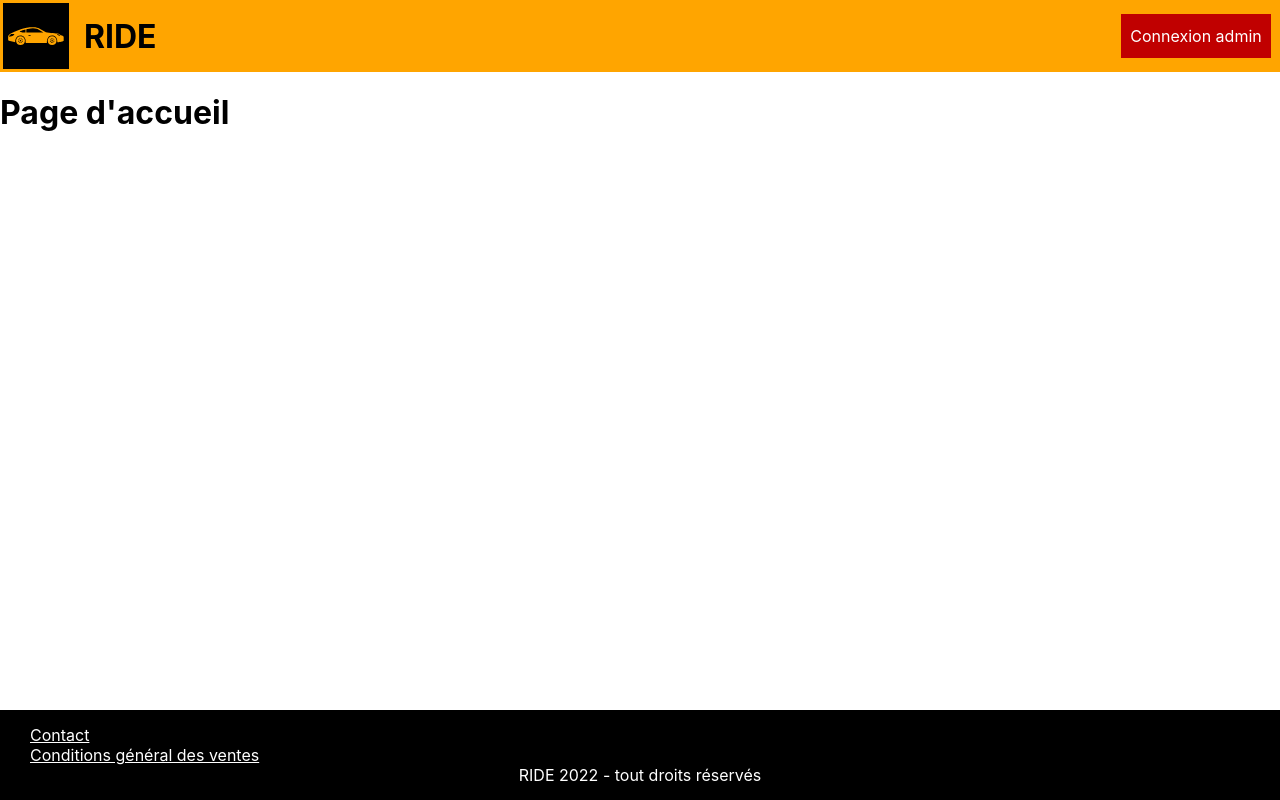
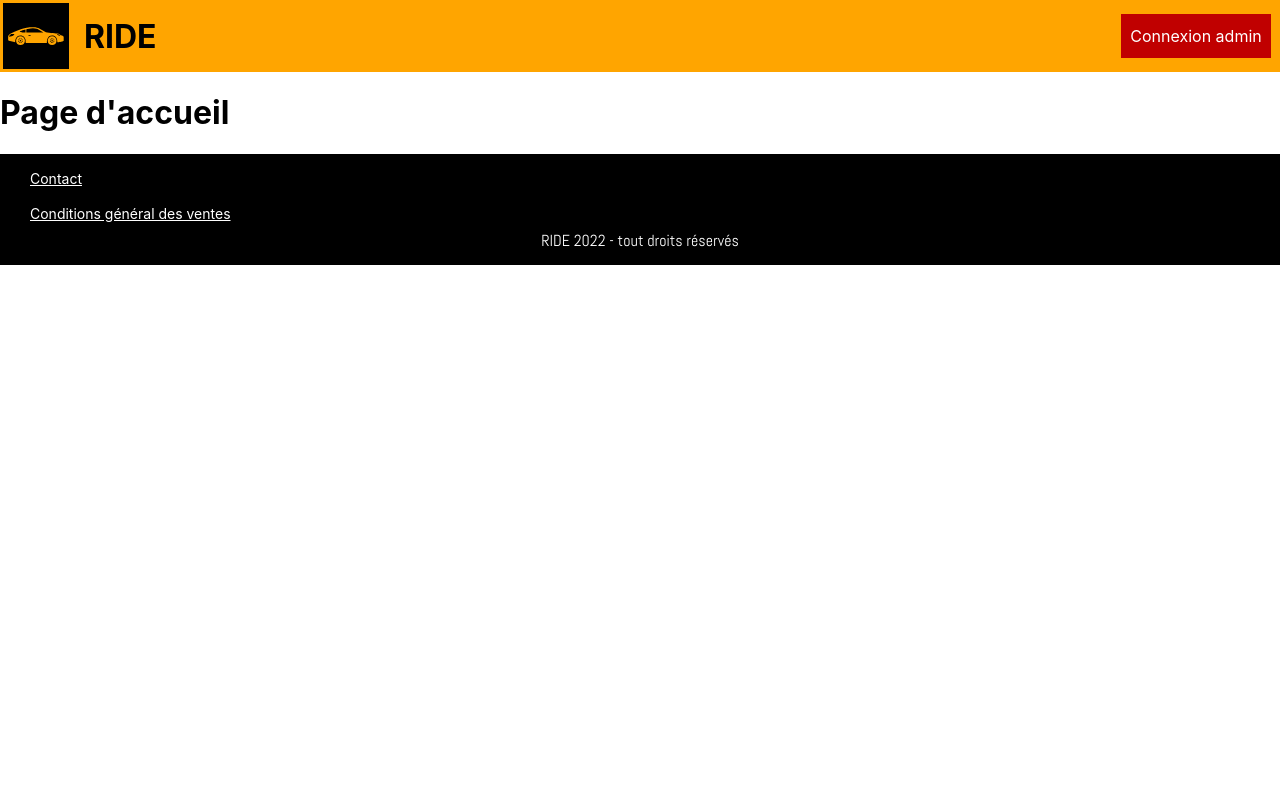
Before and after one commit to GB-Titi/Ynov_final_front_project, a Next.js app in the folder gamos_app/: page / in a window 1280 px wide. Built offline with nearby package versions, Linux system fonts and the light colour scheme.

Commit message:
Ajout du design footer. Il manque juste à appliquer la police global aux liens du footer. La police du copyright est la bonne

```diff
--- a/gamos_app/styles/globals.scss
+++ b/gamos_app/styles/globals.scss
@@ -4,6 +4,11 @@ body {
   margin: 0;
   font-family: -apple-system, BlinkMacSystemFont, Segoe UI, Roboto, Oxygen,
     Ubuntu, Cantarell, Fira Sans, Droid Sans, Helvetica Neue, sans-serif;
+}
+
+@font-face {
+  font-family: Abel;
+  src: url(../styles/fonts/Abel-Pro.otf);
 }
 
 a {
@@ -15,6 +20,7 @@ a {
   box-sizing: border-box;
 }
 
+
 footer {
   display: flex;
   flex-direction: column;
@@ -22,7 +28,7 @@ footer {
   padding: 5px;
   background-color: black;
   color: #fff;
-    position: fixed;
+  position: inherit;
   bottom: 0;
   width: 100%;
   padding: 15px 30px;
@@ -32,11 +38,26 @@ footer a{
   text-decoration: underline;
   cursor: pointer;
   width: max-content;
+  font-size: 14px;
+  line-height: 20px;
+  font-weight: 400;
+}
+
+footer a:nth-child(1){
+  margin-bottom: 15px;
+}
+
+footer a:nth-child(2){
+  margin-bottom: 10px;
 }
 
 footer span{
   width: max-content;
   margin: auto;
+  font-family: 'Abel';
+  font-size: 16px;
+  line-height: 16px;
+  font-weight: 400;
 }
 
 @media (prefers-color-scheme: dark) {
```
Also changed, not shown: gamos_app/styles/fonts/Abel-Pro.otf (added). Lines whose indentation alone changed are shown as unchanged.
